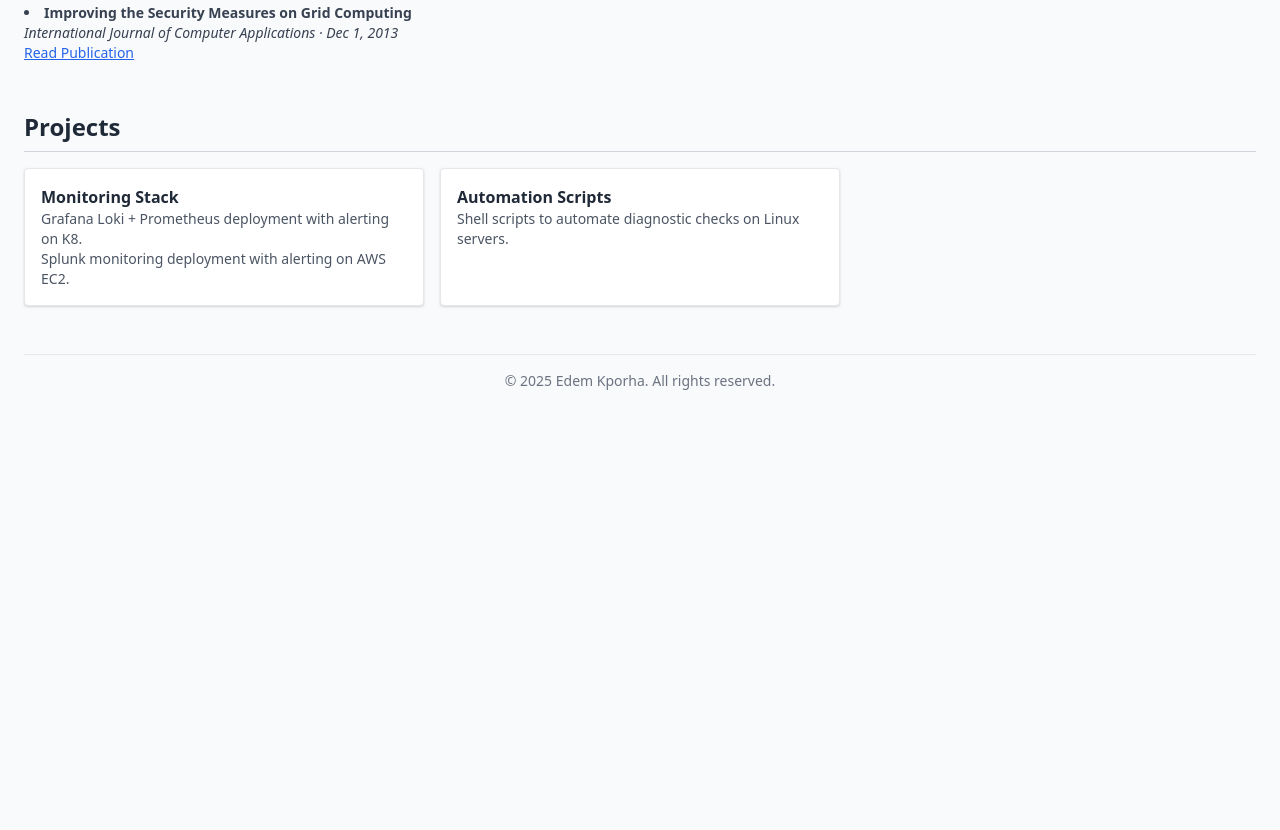
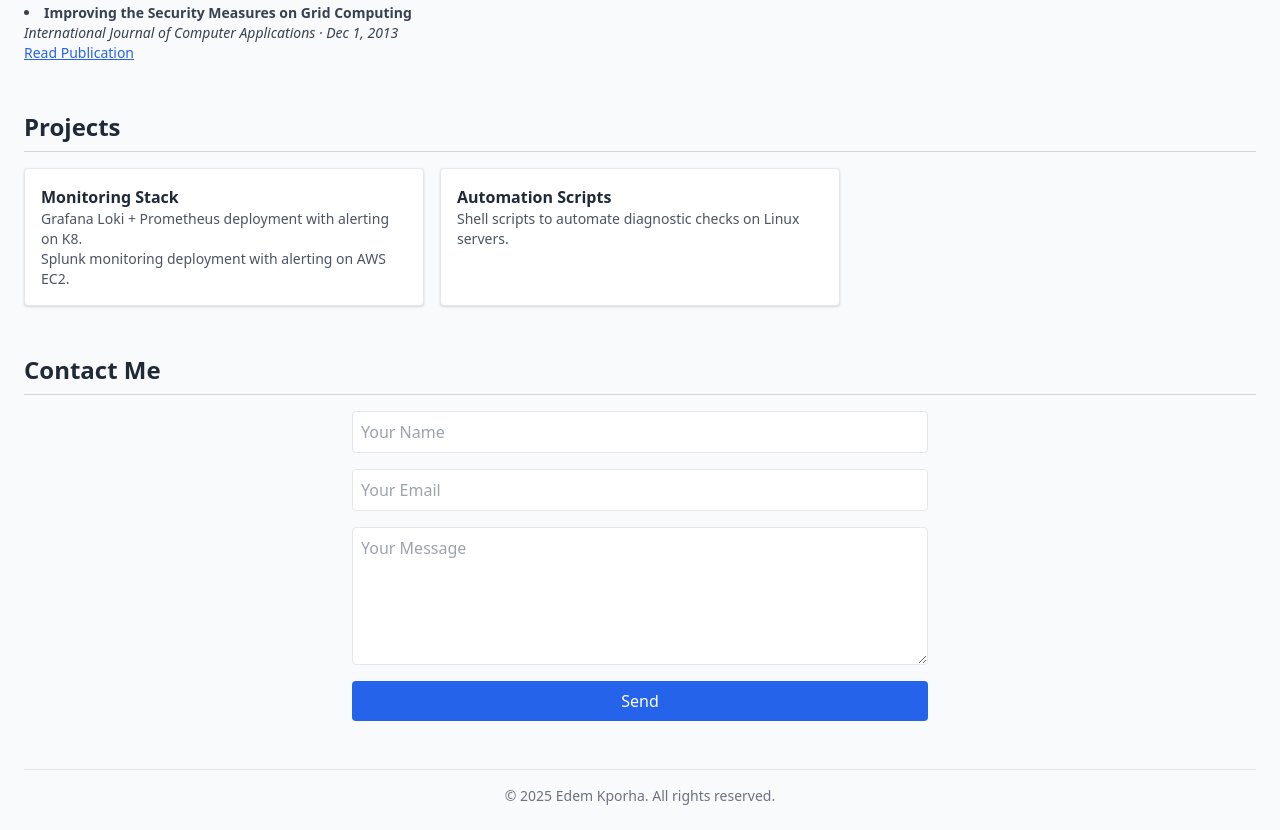
Before and after one commit to ekporha/edemkporha-site, a plain HTML site: page index.html in a window 1280 px wide. Shown: the part 1650-2480 px from the top of the page. Before the commit the page ends 2065 px from the top, so only its background shows below. Drawn offline with nearby package versions, Linux system fonts and the light colour scheme.

Commit message:
index.html

```diff
--- a/index.html
+++ b/index.html
@@ -124,7 +124,15 @@
   </div>
 </section>
 
-
+<section class="mb-12">
+  <h2 class="text-2xl font-semibold border-b border-gray-300 pb-2">Contact Me</h2>
+  <form action="https://formspree.io/f/xdkgrjoa" method="POST" class="mt-4 grid gap-4 max-w-xl mx-auto">
+  <input type="text" name="name" placeholder="Your Name" required class="p-2 border rounded" />
+  <input type="email" name="email" placeholder="Your Email" required class="p-2 border rounded" />
+  <textarea name="message" placeholder="Your Message" rows="5" required class="p-2 border rounded"></textarea>
+  <button type="submit" class="bg-blue-600 text-white px-4 py-2 rounded hover:bg-blue-700">Send</button>
+</form>
+</section>
 
 
 
```
